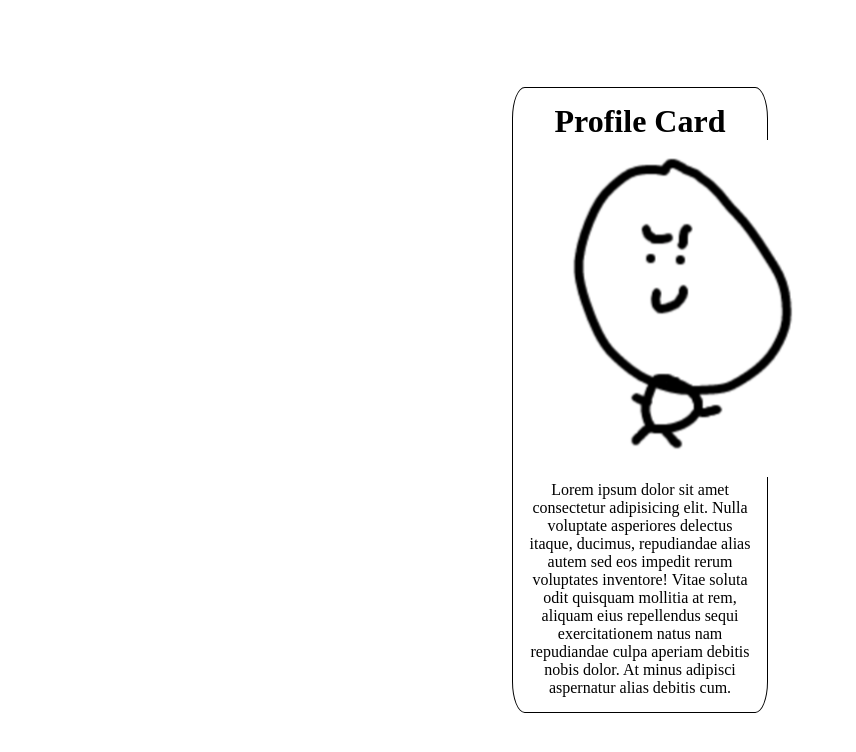
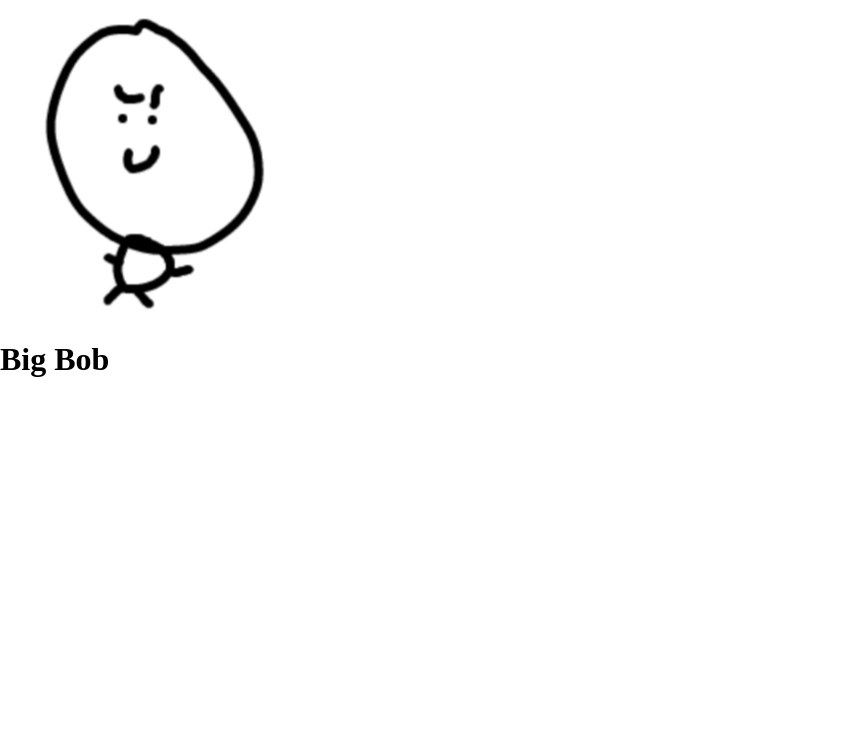
Before and after one commit to alexus-Huang/Card-Flipping, a plain HTML site: page index.html in a window 1280 px wide. Shown: the whole page, without its empty margins (0-856 px from the left). Drawn offline with Linux system fonts and the light colour scheme.

Commit message:
Inputted w3schools.com HTML structure to understand how it works | removed CSS code to restart

```diff
--- a/index.html
+++ b/index.html
@@ -7,10 +7,16 @@
     <link rel="stylesheet" href="styles.css">
 </head>
 <body>
-    <div id="profileCard">
-        <h1>Profile Card</h1>
-        <img src="./images/madLittleguy.png" alt="Profile Picture">
-        <p>Lorem ipsum dolor sit amet consectetur adipisicing elit. Nulla voluptate asperiores delectus itaque, ducimus, repudiandae alias autem sed eos impedit rerum voluptates inventore! Vitae soluta odit quisquam mollitia at rem, aliquam eius repellendus sequi exercitationem natus nam repudiandae culpa aperiam debitis nobis dolor. At minus adipisci aspernatur alias debitis cum.</p>
+
+<div class="profileCard">
+    <div class="insideProfileCard">
+      <div class="ProfileCardFront">
+        <img src="./images/madLittleguy.png" alt="Avatar">
+      </div>
+      <div class="ProfileCardBack">
+        <h1>Big Bob</h1>
+      </div>
     </div>
+  </div>
 </body>
 </html>
--- a/styles.css
+++ b/styles.css
@@ -4,15 +4,3 @@
     box-sizing: border-box;
 }
 /* Profile Card Style */
-#profileCard{
-    border:1px solid black;
-    border-radius: 5%;
-    width: 20%;
-    margin:auto;
-    padding: 15px;
-    text-align: center;
-    position: absolute;
-    top:50%;
-    left:50%;
-    transform: translate(-50%, -50%);
-}
```
